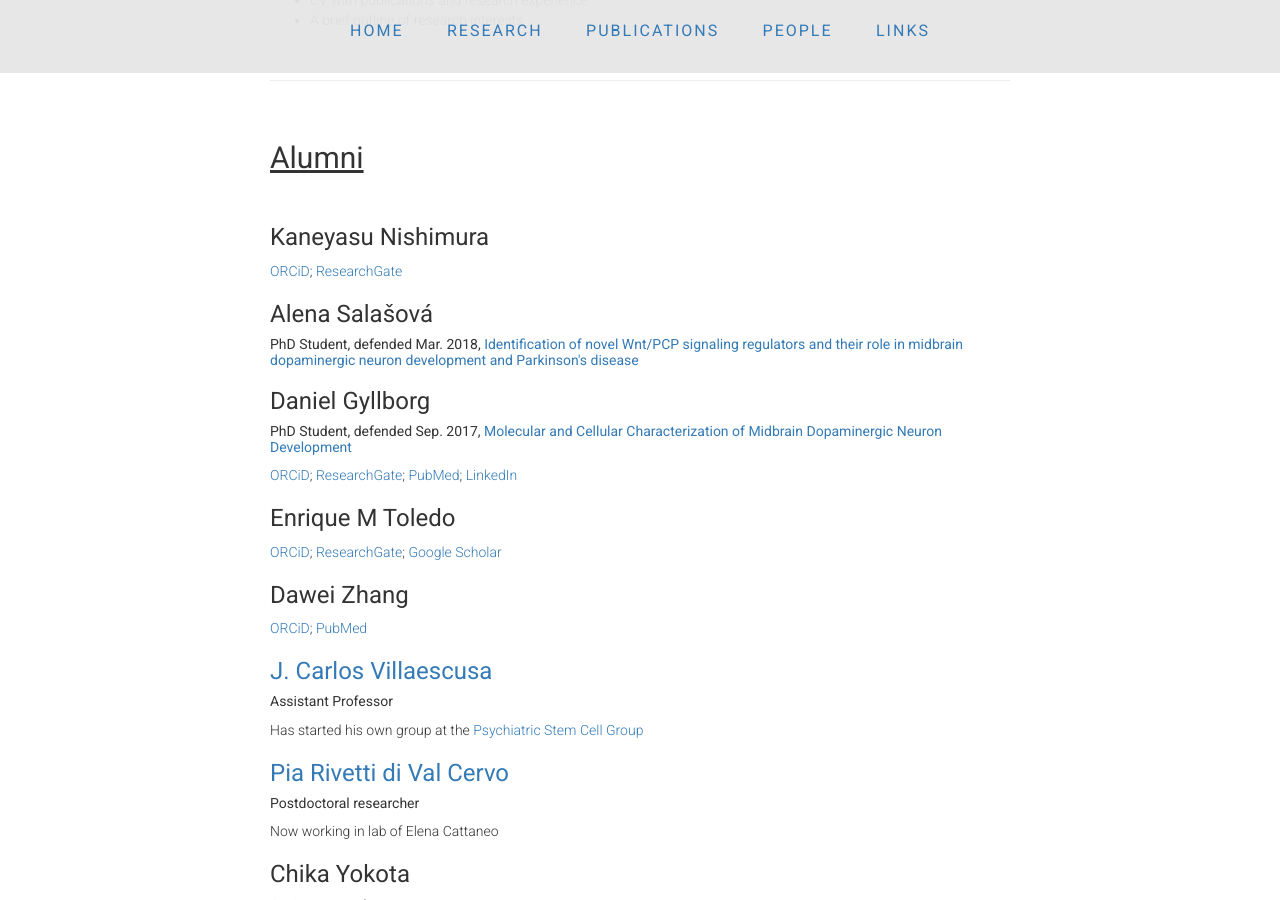
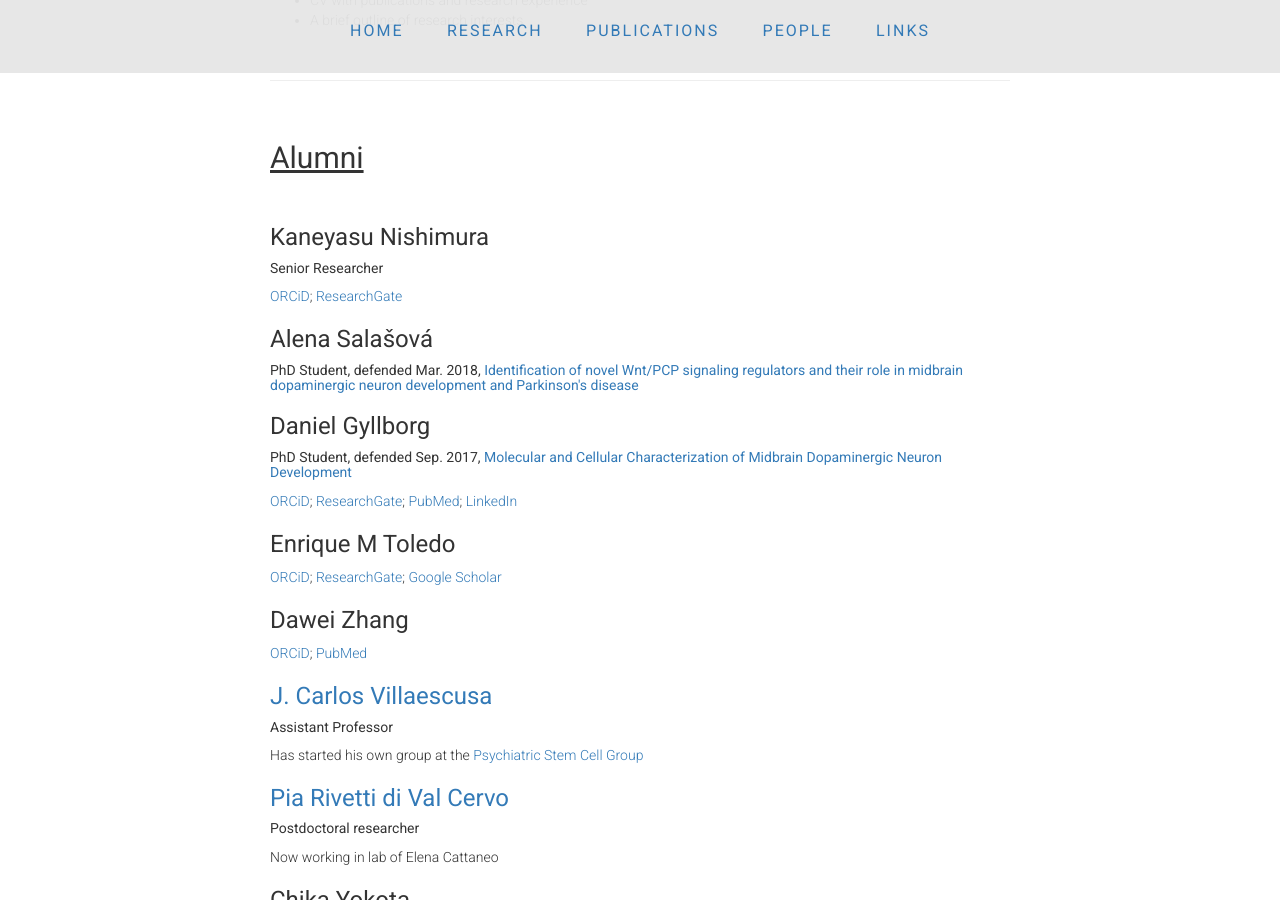
Before and after one commit to ArenasLab/arenaslab.github.io, a Jekyll site: the page people/index.html, which Jekyll copies as it is, in a window 1280 px wide and 900 px high, scrolled down 1823 px. Built offline with Jekyll 4.4.1, drawn with Linux system fonts in a browser that asks for light colours.

Commit message:
Update index.html

```diff
--- a/people/index.html
+++ b/people/index.html
@@ -188,7 +188,8 @@
     <p>&nbsp;<p>
 
 	<h3>Kaneyasu Nishimura</h3>
-          <a href="http://orcid.org/0000-0002-5582-3341">ORCiD</a>; <a href=""https://www.researchgate.net/profile/Kaneyasu_Nishimura?ev=hdr_xprf">ResearchGate</a>
+          <h5>Senior Researcher</h5>
+	<a href="http://orcid.org/0000-0002-5582-3341">ORCiD</a>; <a href=""https://www.researchgate.net/profile/Kaneyasu_Nishimura?ev=hdr_xprf">ResearchGate</a>
             <p></p>
 
         <h3>Alena Salašová</h3>
```
